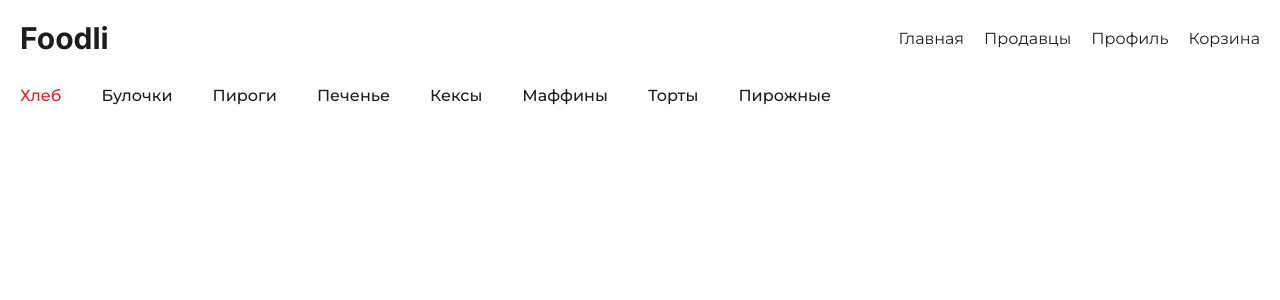
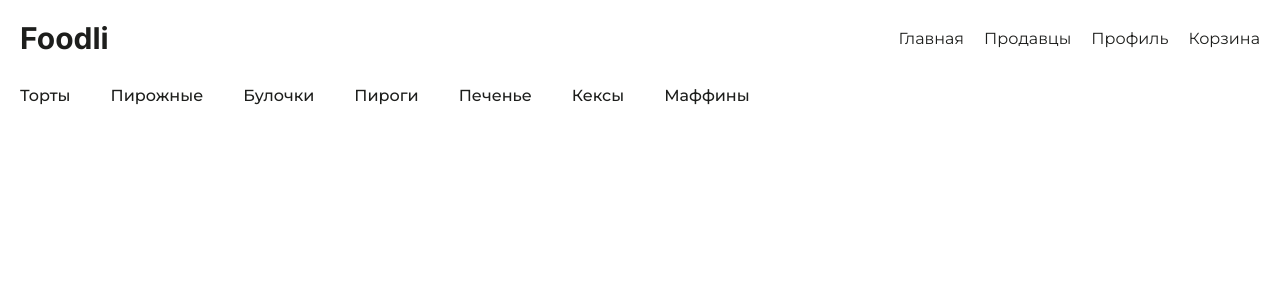
Before and after one commit to sedm1/foodli, a Vue app: page / in a window 1280 px wide. Shown: the top 300 px of the page. Built offline with nearby package versions, Linux system fonts and the light colour scheme.

Commit message:
Удаление хлеба

```diff
--- a/src/components/Menu.vue
+++ b/src/components/Menu.vue
@@ -20,14 +20,13 @@ import { ref, defineEmits } from "vue";
 const emit = defineEmits(['update:menu']);
 
 const menuItems = [
-  "Хлеб",
+  "Торты",
+  "Пирожные",
   "Булочки",
   "Пироги",
   "Печенье",
   "Кексы",
   "Маффины",
-  "Торты",
-  "Пирожные",
 ];
 
 const selectedMenu = ref('Хлеб');
```
